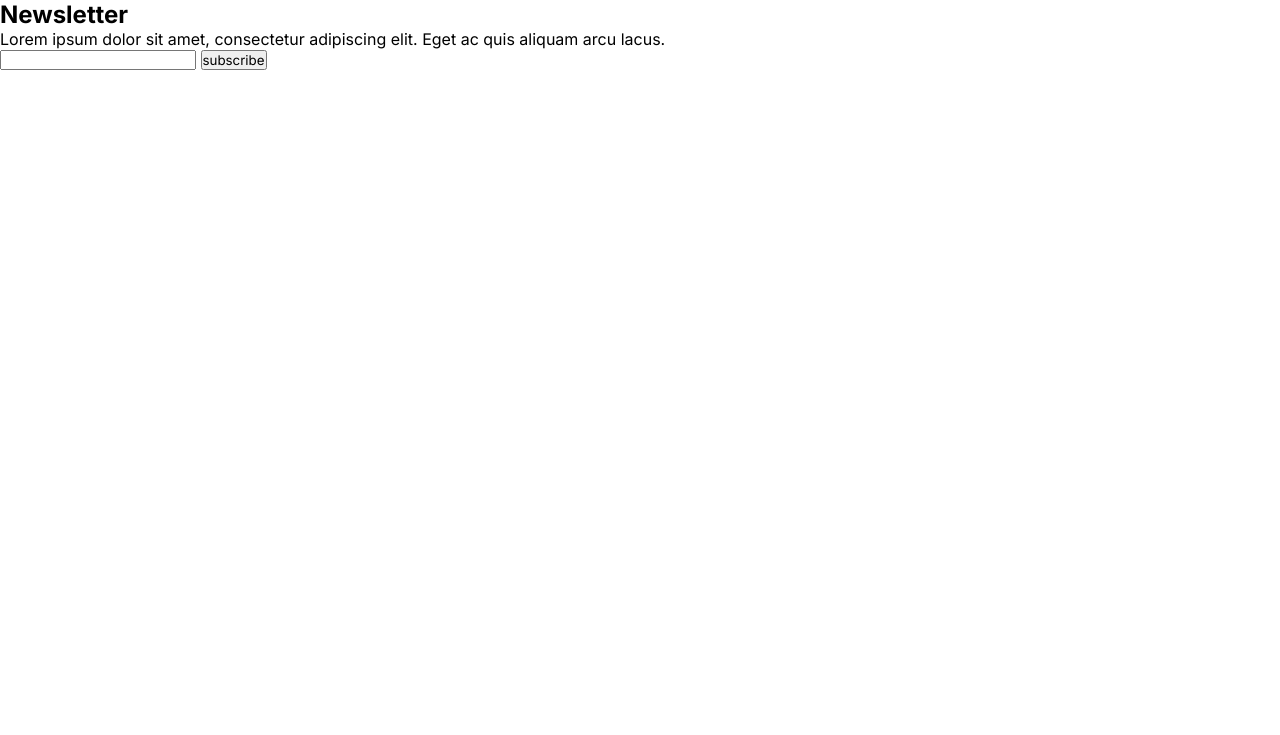
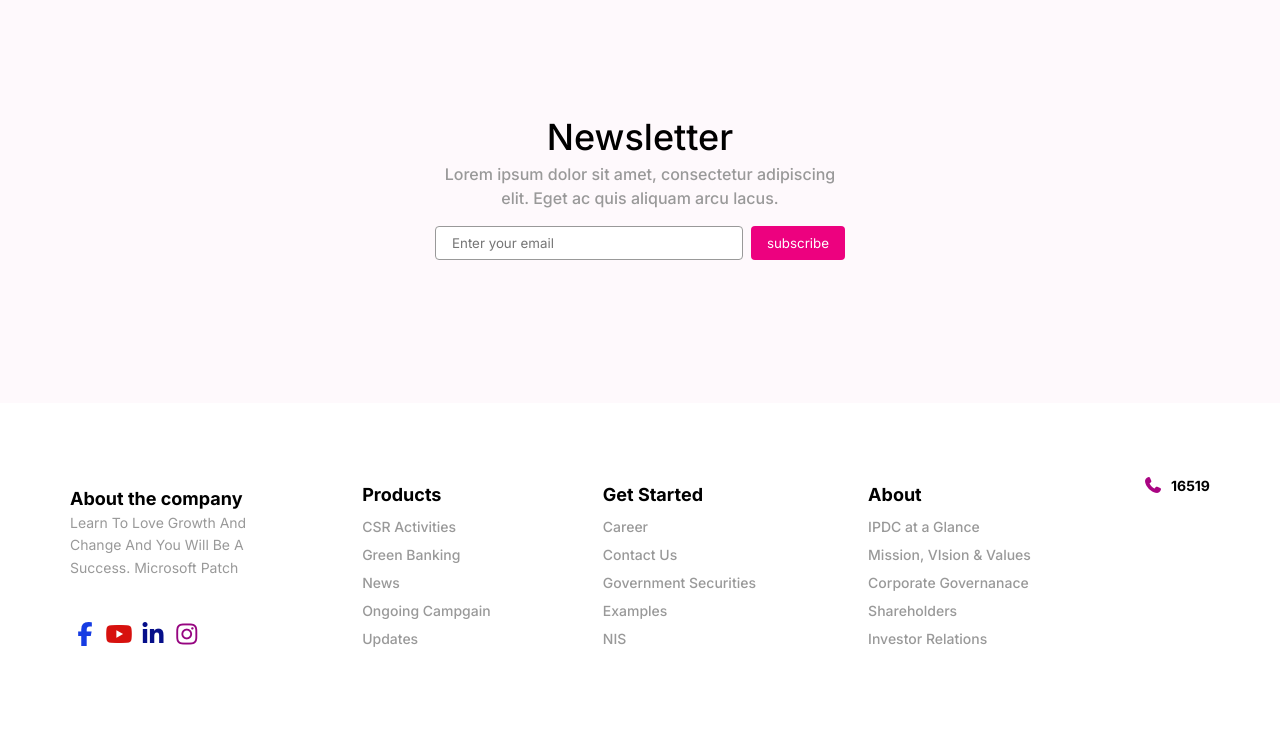
Before and after one commit to anika-kanok/IPDC, a plain HTML site: page index.html in a window 1280 px wide. Drawn offline with Linux system fonts and the light colour scheme.

Commit message:
footer done

```diff
--- a/index.html
+++ b/index.html
@@ -17,6 +17,12 @@
     <link rel="preconnect" href="https://fonts.gstatic.com" crossorigin>
     <link href="https://fonts.googleapis.com/css2?family=Inter:ital,opsz,wght@0,14..32,100..900;1,14..32,100..900&family=Plus+Jakarta+Sans:ital,wght@0,200..800;1,200..800&display=swap" rel="stylesheet">
     <!-- google font link end -->
+
+    <!-- fontawsome cdn start -->
+     <link rel="stylesheet" href="https://cdnjs.cloudflare.com/ajax/libs/font-awesome/7.3.1/css/all.min.css" integrity="sha512-QeR2VH+lsBE5LSAe1Q5EnTBbe7XTBubt8dG93Y7gidSgdMCr8nVqKcfKAMyN96SV8KDbZVTDXChatu5G2KQGzg==" crossorigin="anonymous" referrerpolicy="no-referrer">
+    <!-- fontawsome cdn end -->
+
+
 </head>
 <body>
 
@@ -26,7 +32,7 @@
         <h1>Newsletter</h1>
         <div>Lorem ipsum dolor sit amet, consectetur adipiscing elit. Eget ac quis aliquam arcu lacus.</div>
         <div class="subscribe">
-            <input type="text">
+            <input type="email" placeholder="Enter your email">
             <button>subscribe</button>
         </div>
 
@@ -34,7 +40,56 @@
      <!-- newsletter section end here -->
 
     <!-- footer section start here -->
-     <section class="footer">
+     <section class="footer-section">
+        <div class=" footer  container">
+            <div class="company">
+                <h1>About the company</h1>
+                <div>Learn To Love Growth And Change And You Will Be A Success. Microsoft Patch </div>
+                <div class="social-icon">
+                    <a href="#"><i class="fa-brands fa-facebook-f" style="color: rgb(22, 60, 227);"></i></a>
+
+                    <a href="#"><i class="fa-brands fa-youtube" style="color: rgb(215, 17, 14);"></i></a>
+
+                    <a href="#"><i class="fa-brands fa-linkedin-in" style="color: rgb(6, 15, 138);"></i></a>
+
+                    <a href="#"><i class="fa-brands fa-instagram" style="color: rgb(150, 5, 128);"></i></a>
+                </div>
+            </div>
+
+            <div class="pro">
+                <h3>Products</h3>
+                <p>CSR Activities</p>
+                <p>Green Banking</p>
+                <p>News</p>
+                <p>Ongoing Campgain</p>
+                <p>Updates</p>
+            </div>
+
+            <div class="pro">
+                <h3>Get Started</h3>
+                <p>Career</p>
+                <p>Contact Us</p>
+                <p>Government Securities</p>
+                <p>Examples</p>
+                <p>NIS</p>
+            </div>
+
+            <div class="pro">
+                <h3>About</h3>
+                <p>IPDC at a Glance</p>
+                <p>Mission, VIsion & Values</p>
+                <p>Corporate Governanace</p>
+                <p>Shareholders</p>
+                <p>Investor Relations</p>
+            </div>
+
+                <div class="number">
+                    <p><i class="fa-solid fa-phone" style="color: rgb(169, 4, 130);"></i>16519</p>
+                </div>
+
+
+        </div>
+
 
      </section>
     <!-- footer section end here -->
--- a/style.css
+++ b/style.css
@@ -6,11 +6,127 @@
 
 }
 
+.container{
+    width: 100%;
+    max-width: 1170px;
+    margin: 0 auto;
+    padding: 0 15px;
+}
 
 
+
+/* customer exprience section */
 
 
 
 /* newsletter section start here */
+.news-letter{
+    background-color: #FEF9FC;
+    width: 100%;
+    min-height: 403px;
+    display: flex;
+    flex-direction: column;
+    justify-content: center;
+    align-items: center;
+    line-height: 0.50;
+    & h1{
+        font-weight: 500;
+        font-size: 2.25rem;
+        margin-bottom: 1rem;
+    }
 
-/* newsletter section  end here */
+    & div{
+        font-weight: 500;
+        font-size: 1rem;
+        width: 100%;
+        max-width: 410px;
+        text-align: center;
+        color:#999999;
+        line-height: 1.50;
+        padding-bottom: 1rem;
+    }
+
+    & .subscribe{
+        display: flex;
+        gap:0.50rem;
+        & input[type="email"]{
+            width: 100%;
+            padding: 0.50rem 1rem;
+            border: 1px solid #999999;
+            border-radius: 0.25rem;
+        }
+
+        & button{
+            padding: 0.50rem 1rem;
+            color:white;
+            background-color: #ED017F;
+            border: none;
+            border-radius: 0.25rem;
+        }
+    }
+}
+
+
+/* footer-section start here */
+
+.footer-section{
+    min-height: 403px;
+    display: flex;
+    align-items: center;
+    & .footer{
+        display: flex;
+        justify-content: space-between;
+        align-items: flex-start;
+        & .company{
+            line-height:1.50;
+            & h1{
+              font-weight: 700;
+              font-size: 1.125rem;
+              margin-top: 0.50rem;
+            }
+
+            & div{
+                width: 100%;
+                max-width: 180px;
+                min-height: 110px;
+                color: #999999;
+                line-height: 1.60;
+                font-size: 0.875rem;
+
+            }
+
+            & .social-icon{
+                & i{
+                    font-size: 1.50rem;
+                }
+            }
+        }
+
+
+        & .pro{
+            line-height: 2;
+            & h3{
+                font-weight: 700;
+                font-size: 1.125rem;
+            }
+
+            & P{
+                color: #999999;
+                font-size: 0.875rem;
+                font-weight: 500;
+            }
+        }
+
+        & .number{
+            & p{
+                display: flex;
+                gap:0.50rem;
+                font-size: 0.875rem;
+                font-weight: 700;
+            }
+            & i{
+                font-size: 1rem;
+            }
+        }
+    }
+}
```
